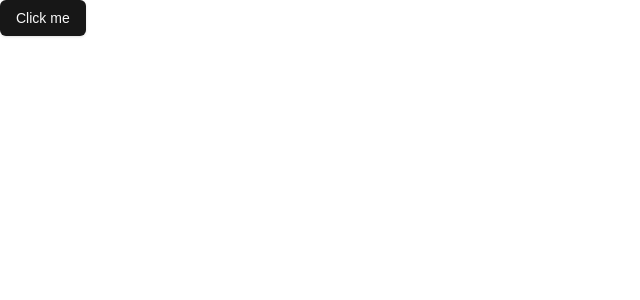
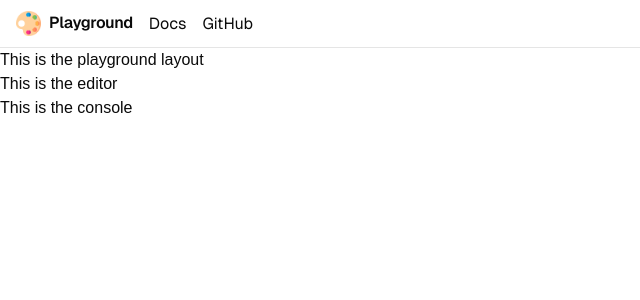
Before and after one commit to Jay-Karia/pigment-ts, a Next.js app in the folder playground/: page / in a window 1280 px wide. Shown: the top 300 px of the page, without its empty margins (0-640 px from the left). Built offline with nearby package versions, Linux system fonts and the light colour scheme.

Commit message:
chore: playground basic layout

```diff
--- a/playground/app/globals.css
+++ b/playground/app/globals.css
@@ -4,6 +4,7 @@
 
 body {
   font-family: Arial, Helvetica, sans-serif;
+  height: 100vh;
 }
 
 @layer base {
--- a/playground/app/page.tsx
+++ b/playground/app/page.tsx
@@ -1,9 +1,13 @@
-import { Button } from "@/components/ui/button";
+import { Navbar } from "@/components/navbar";
+import { Editor } from "@/components/editor";
+import { Console } from "@/components/console";
+import {Playground} from "@/components/layout/playground";
 
 export default function Home() {
   return (
-    <div>
-      <Button>Click me</Button>
+    <div className="">
+      <Navbar />
+      <Playground editor={<Editor />} console={<Console />} />
     </div>
   );
 }
--- /dev/null
+++ b/playground/components/console.tsx
@@ -0,0 +1,7 @@
+export function Console() {
+  return (
+    <div>
+      This is the console
+    </div>
+  )
+}
--- /dev/null
+++ b/playground/components/editor.tsx
@@ -0,0 +1,7 @@
+export function Editor() {
+  return (
+    <div>
+      This is the editor
+    </div>
+  )
+}
--- /dev/null
+++ b/playground/components/layout/playground.tsx
@@ -0,0 +1,14 @@
+type PlaygroundProps = {
+  editor: React.ReactNode;
+  console: React.ReactNode;
+}
+
+export function Playground({ editor, console }: PlaygroundProps) {
+  return (
+    <div>
+      This is the playground layout
+      {editor}
+      {console}
+    </div>
+  )
+}
--- /dev/null
+++ b/playground/components/logo.tsx
@@ -0,0 +1,18 @@
+import Image from "next/image";
+import localFont from "next/font/local";
+import { cn } from "@/lib/utils";
+
+const geistMono = localFont({
+  src: "../app/fonts/GeistVF.woff",
+});
+
+export function Logo() {
+  return (
+    <div className="flex gap-2">
+      <Image src="/palette.png" alt="Logo" width={25} height={25} />
+      <h4 className={cn(geistMono.className, "scroll-m-20 text-md font-semibold tracking-tight")}>
+        Playground
+      </h4>
+    </div>
+  );
+}
--- /dev/null
+++ b/playground/components/navbar.tsx
@@ -0,0 +1,33 @@
+import { Logo } from "./logo";
+import Link from "next/link";
+import localFont from "next/font/local";
+import { cn } from "@/lib/utils";
+
+const geistMono = localFont({
+  src: "../app/fonts/GeistVF.woff",
+});
+
+export function Navbar() {
+  return (
+    <nav className="h-12 border-b px-4 flex items-center">
+      <ul
+        className={cn(
+          geistMono.className,
+          "flex justify-start items-center gap-4"
+        )}
+      >
+        <li>
+          <Link href="/">
+            <Logo />
+          </Link>
+        </li>
+        <li>
+          <Link href="https://www.pigment-ts-docs.com" target="_blank">Docs</Link>
+        </li>
+        <li>
+          <Link href="https://github.com/Jay-Karia/pigment-ts" target="_blank">GitHub</Link>
+        </li>
+      </ul>
+    </nav>
+  );
+}
--- /dev/null
+++ b/playground/components/ui/index.ts
@@ -0,0 +1 @@
+export * from "./button"
--- a/playground/package.json
+++ b/playground/package.json
@@ -15,6 +15,7 @@
     "clsx": "^2.1.1",
     "lucide-react": "^0.454.0",
     "next": "15.0.2",
+    "pigment-ts": "^0.2.5",
     "react": "^16.8 || ^17.0 || ^18.0 || ^19.0",
     "react-dom": "^16.8 || ^17.0 || ^18.0 || ^19.0",
     "tailwind-merge": "^2.5.4",
```
Also changed, not shown: 1 other file (tests, documents, lock files or other folders).
